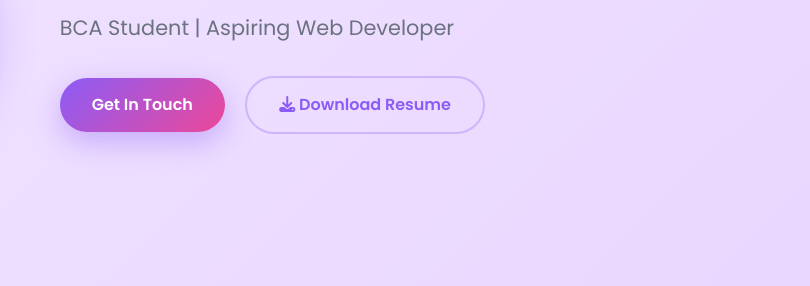
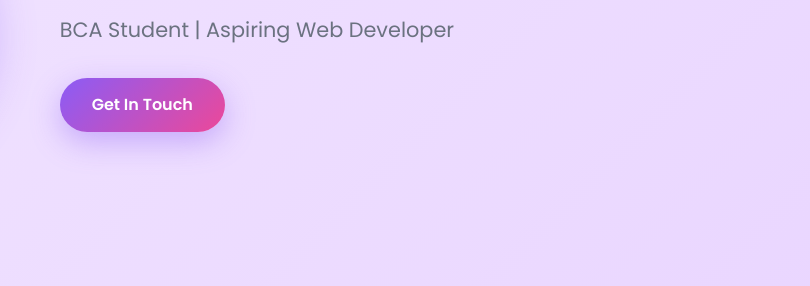
Before and after one commit to 25bcaa42-Manisha/Portfolio-Project, a website: page index.html in a window 1280 px wide. Shown: the part 369-655 px from the top of the page, 470-1280 px from the left. Drawn offline with Linux system fonts and the light colour scheme.

Commit message:
Update index.html

```diff
--- a/index.html
+++ b/index.html
@@ -36,7 +36,6 @@
                 <h1 class="fade-in">Manisha Sharma</h1>
                 <p class="tagline fade-in">BCA Student | Aspiring Web Developer</p>
                 <a href="#contact" class="cta-button fade-in">Get In Touch</a>
-                <a href="#" class="resume-button fade-in"><i class="fas fa-download"></i> Download Resume</a>
             </div>
         </div>
     </section>
```
